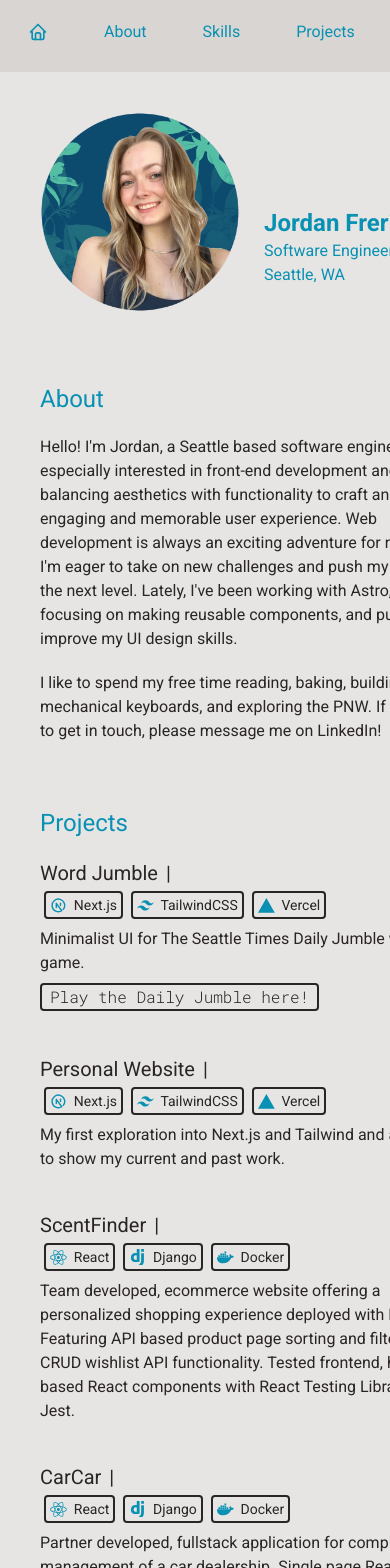
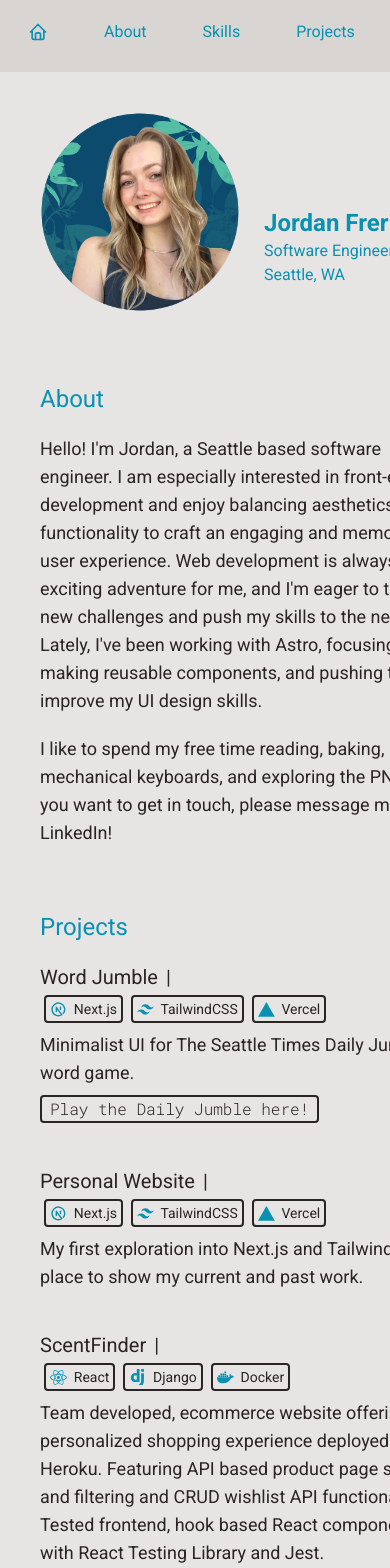
Before and after one commit to frerij/portfolio, a Next.js app: page / in a window 390 px wide. Shown: the top 1568 px of the page. Built offline with nearby package versions, Linux system fonts and the light colour scheme.

Commit message:
mobile font size larger

```diff
--- a/components/Project.jsx
+++ b/components/Project.jsx
@@ -41,7 +41,7 @@ export default function Project({
       </div>
 
       <div className="mt-2">
-        <p>{summary}</p>
+        <p className="sm:text-base text-lg">{summary}</p>
 
         <div className="mt-1">
           {demoLink !== "" && (
--- a/pages/index.js
+++ b/pages/index.js
@@ -84,7 +84,7 @@ export default function Home() {
             <h3 className="text-2xl text-cyan-600 mb-5 dark:text-green-300">
               About
             </h3>
-            <div className="items-center space-x-6 sm:flex md:flex md:flex-row ">
+            <div className="items-center space-x-6 sm:flex md:flex md:flex-row text-lg sm:text-base">
               <div className="text-stone-800 dark:text-stone-200">
                 <p>
                   Hello! I&apos;m Jordan, a Seattle based software engineer. I
```
